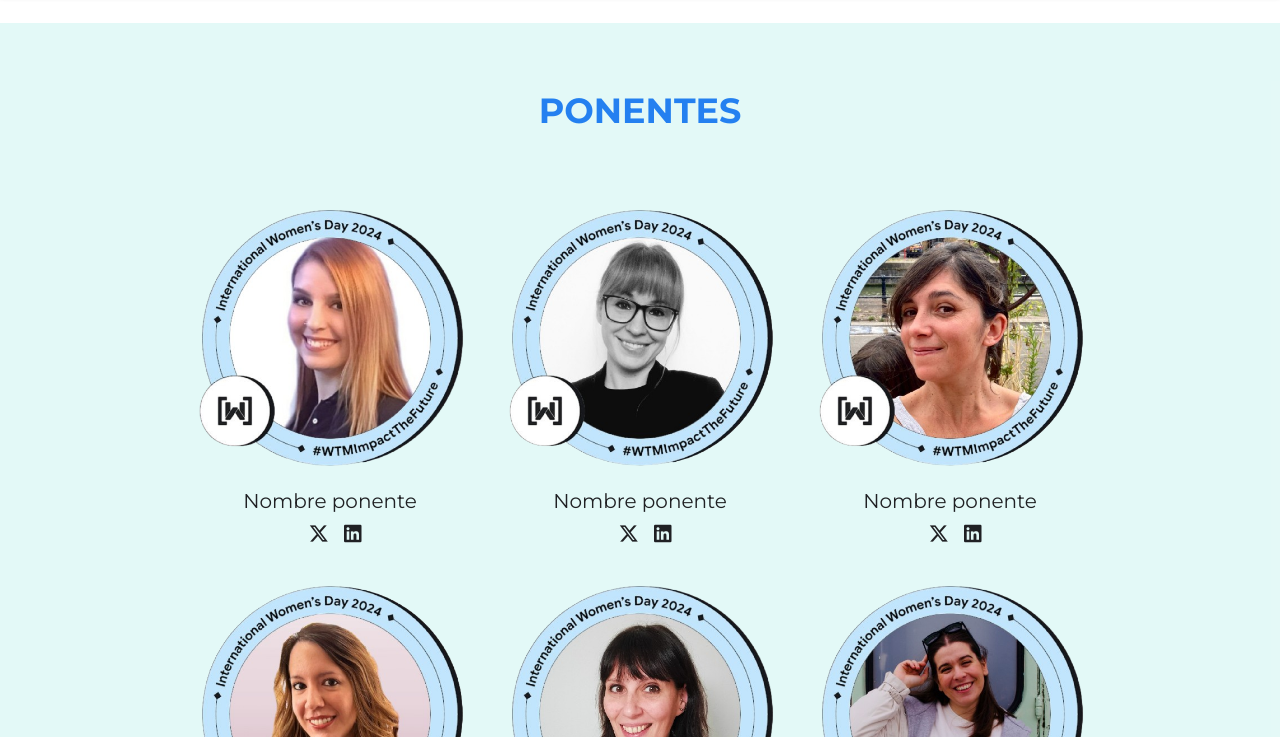
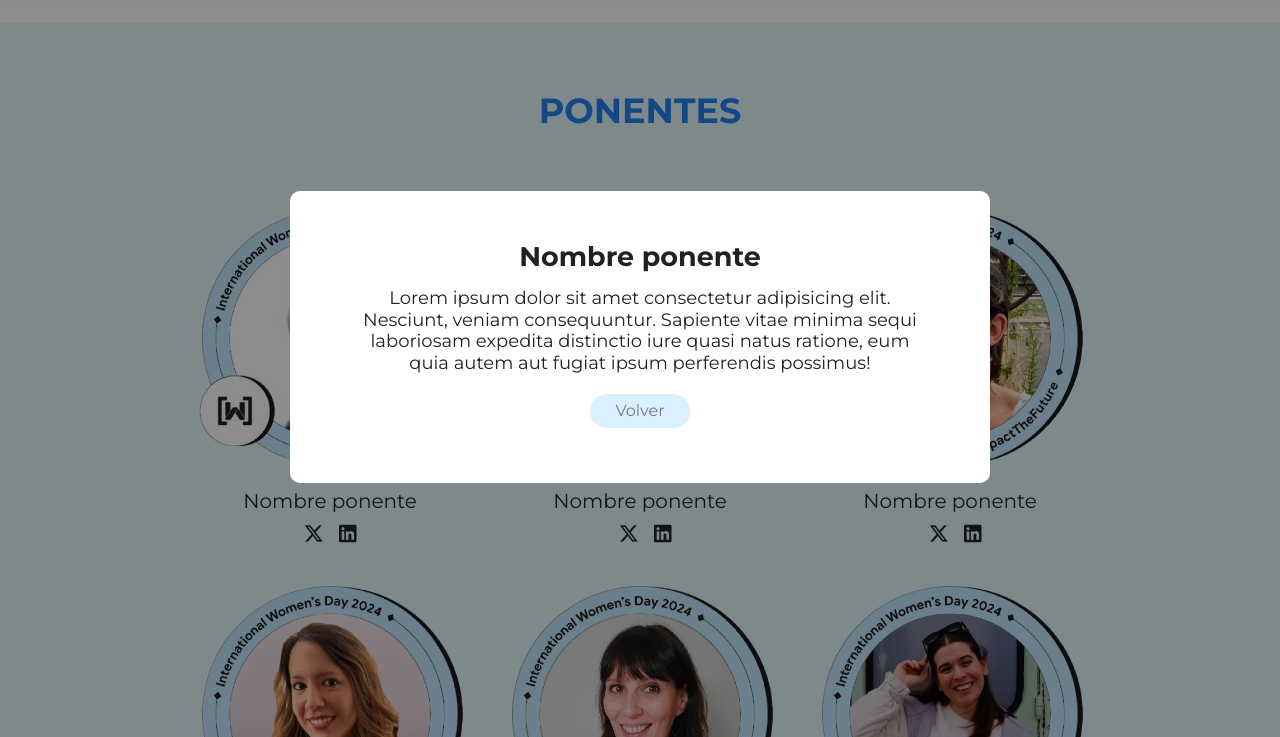
Before and after one commit to WTM-2024-Event/WomenTechmakers, a website built with Vite: page src/index.html in a window 1280 px wide. Both pictures are taken after a click on the element 330 px from the left and 2797 px from the top of the page. Shown: the part 2460-3197 px from the top of the page. Built offline with nearby package versions, Linux system fonts and the light colour scheme.

Commit message:
speaker section modal

```diff
--- a/src/js/main.js
+++ b/src/js/main.js
@@ -111,3 +111,59 @@ function closeModal() {
 
   localStorage.removeItem('modalShown');
 }
+
+
+const modalBox = document.getElementById('modalBox');
+const modalText = document.getElementById('modalText');
+
+const speakersInfo = {
+  'Speaker 1': {
+    name: 'Nombre ponente',
+    bio: 'Lorem ipsum dolor sit amet consectetur adipisicing elit. Nesciunt, veniam consequuntur. Sapiente vitae minima sequi laboriosam expedita distinctio iure quasi natus ratione, eum quia autem aut fugiat ipsum perferendis possimus!',
+  },
+  'Speaker 2': {
+    name: 'Nombre ponente',
+    bio: 'Lorem ipsum dolor sit amet consectetur adipisicing elit. Nesciunt, veniam consequuntur. Sapiente vitae minima sequi laboriosam expedita distinctio iure quasi natus ratione, eum quia autem aut fugiat ipsum perferendis possimus!',
+  },
+  'Speaker 3': {
+    name: 'Nombre ponente',
+    bio: 'Lorem ipsum dolor sit amet consectetur adipisicing elit. Nesciunt, veniam consequuntur. Sapiente vitae minima sequi laboriosam expedita distinctio iure quasi natus ratione, eum quia autem aut fugiat ipsum perferendis possimus!',
+  },
+  'Speaker 4': {
+    name: 'Nombre ponente',
+    bio: 'Lorem ipsum dolor sit amet consectetur adipisicing elit. Nesciunt, veniam consequuntur. Sapiente vitae minima sequi laboriosam expedita distinctio iure quasi natus ratione, eum quia autem aut fugiat ipsum perferendis possimus!',
+  },
+  'Speaker 5': {
+    name: 'Nombre ponente',
+    bio: 'Lorem ipsum dolor sit amet consectetur adipisicing elit. Nesciunt, veniam consequuntur. Sapiente vitae minima sequi laboriosam expedita distinctio iure quasi natus ratione, eum quia autem aut fugiat ipsum perferendis possimus!',
+  },
+  'Speaker 6': {
+    name: 'Nombre ponente',
+    bio: 'Lorem ipsum dolor sit amet consectetur adipisicing elit. Nesciunt, veniam consequuntur. Sapiente vitae minima sequi laboriosam expedita distinctio iure quasi natus ratione, eum quia autem aut fugiat ipsum perferendis possimus!',
+  },
+};
+
+function speakerOpen(speaker) {
+  modalBox.classList.remove('hid');
+
+  // const modalOp = localStorage.getItem('modalOp');
+  // if (!modalOp) {
+    const infoSpeaker = speakersInfo[speaker];
+
+    modalText.innerHTML = `
+      <div class="modalBoxes__text_info" >
+        <h2 class="modalBoxes__text_info_title">${infoSpeaker.name}</h2>
+        <p class="modalBoxes__text_info_bio">${infoSpeaker.bio}</p>
+        <button class="modal__closed" onclick="speakerClosed()">Volver</button>
+        </div>`;
+
+    // localStorage.setItem('modalOp', 'true');
+  // }
+}
+
+function speakerClosed() {
+  modalBox.classList.add('hid');
+  modalText.innerHTML = '';
+
+  // localStorage.removeItem('modalOp');
+}
--- a/src/partials/ponentes.html
+++ b/src/partials/ponentes.html
@@ -2,16 +2,12 @@
   <h2 class="speakers__title" >PONENTES</h2>
 <div class="speakers__img">
   <div>
-      <div class="speakers__img_container container">
-        <a >
-         <img src="./images/ainhoaSFlor.png" class="speakers__img_container_unique img" alt="Nombre de la ponente"/>
-        </a>
+      <div class="speakers__img_container container"  onclick="speakerOpen('Speaker 1')" id="speaker1">
+         <img src="./images/ainhoaSFlor.png" class="speakers__img_container_unique img" alt="Nombre de la ponente" />
       </div>
       <div class="speakers__img_name">
         <p class="speakers__img_name-p">Nombre ponente</p>
-        <a class="speakers__img_name-icon" href="../codigo.html" target="_blank">
           <i class="fa-brands fa-x-twitter"></i>
-        </a>
         <a class="speakers__img_name-icon" href="https://www.linkedin.com/in/alba-gg" target="_blank">
           <i class="fa-brands fa-linkedin"></i>
         </a>
@@ -93,10 +89,12 @@
       </div>
     </div>
 </div>
-<!-- <div class="modal_box hidden" id="modalWindow">
-  <div class="modal_text" id="modalText">
+<div class="modalBoxes hid" id="modalBox">
+  <div class="modalBoxes__text" id="modalText">
+    <!-- <button class="modal__closed hidden" onclick="speakerClosed()">Volver</button> -->
   </div>
-</div> -->
+</div>
+
 <a class="speakers_a" href="
 https://docs.google.com/forms/d/e/1FAIpQLScCy3eS1xD6hr7Qk7qXLyJc3xjqn4j56GfH6mf2quHjBqe9zQ/viewform
 " target="_blank" ><button type="button" name="speakers" class="speakers_button">¿Quieres participar en el evento?</button></a>
--- a/src/scss/layout/_ponentes.scss
+++ b/src/scss/layout/_ponentes.scss
@@ -79,37 +79,69 @@
 }
 
 .container{
-  text-align: center;
-  margin-bottom: 16px;
-  float: left;
-  position: relative;
+
+  cursor: pointer;
 }
 
 
 
-// .modal_box{
-//   display: flex;
-//   background-color: lightgrey;
-//   align-items: center;
-//   justify-content: center;
-//   position: fixed;
-//   pointer-events: none;
-//   top: 0;
-//   left: 0;
-//   height: 100vh;
-//   width: 100vw;
+.modalBoxes{
+  @include dFlex(column, center, center);
+  position: fixed;
+  top:0;
+  left: 0;
+  z-index: 1;
+  width: 100%;
+  height: 100%;
+  background-color: $blackTransparent;
+  overflow: auto;
 
-// }
+  &__text{
+    background-color: $white;
+    width:70%;
+    padding: 3rem ;
+    max-width: 70%;
+    border-radius: 10px;
+    text-align: center;
+    gap: 2rem;
+    @media (min-width: 768px) {
+     width: 60rem;
+   }
+   @media (min-width: 1024px) {
+     width: 70rem;
+     @include dFlex(row, center, center);
+   }
+   &_info{
 
-// .modal_text{
-//  background-color: $white;
-//  width: 60rem;
-//  padding: 3rem 5rem;
-//  max-width: 100%;
-//  border-radius: 10px;
-//  text-align: center;
-// }
+    @include textStyle($black, $montserrat, 1.5rem, regular, 1.2);
+    margin-bottom: 2.5rem;
 
-// .hidden{
-//   display: none;
-// }
+    @media (min-width: 768px) {
+      font-size: 1.8rem;
+      margin-top: 2rem;
+      margin-inline: 3rem;
+    }
+    &_title{
+      margin-bottom: 1.5rem;
+    }
+   }
+   }
+}
+
+
+.modal__closed{
+  @include textStyle($grey, $montserrat, 1.6rem, regular, 1.5);
+    @include btn(none, 3rem, $blue100);
+    text-decoration: none;
+    padding: 0.5rem 2.5rem;
+    cursor: pointer;
+    margin-top: 2rem;
+    &:hover {
+      background-color: $blue;
+      color: $white;
+    }
+}
+
+.hid{
+  display: none;
+}
```
